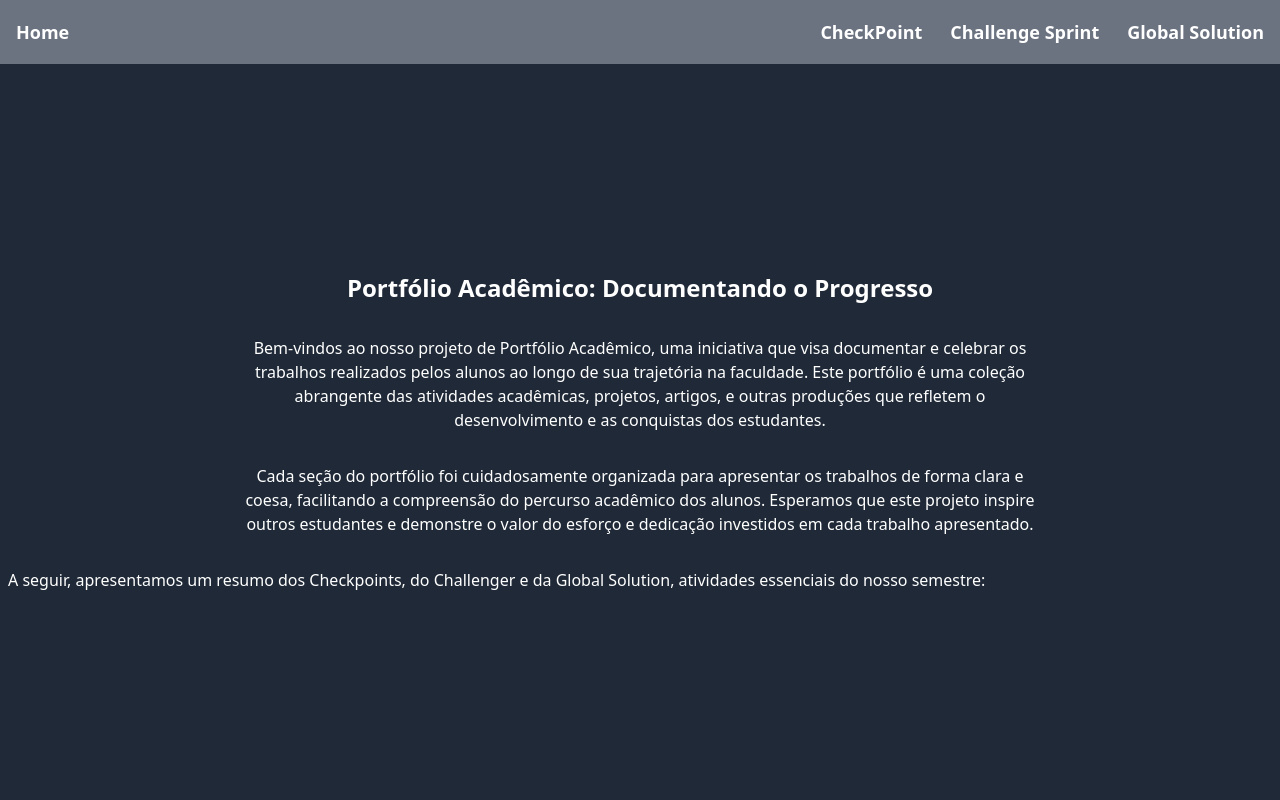
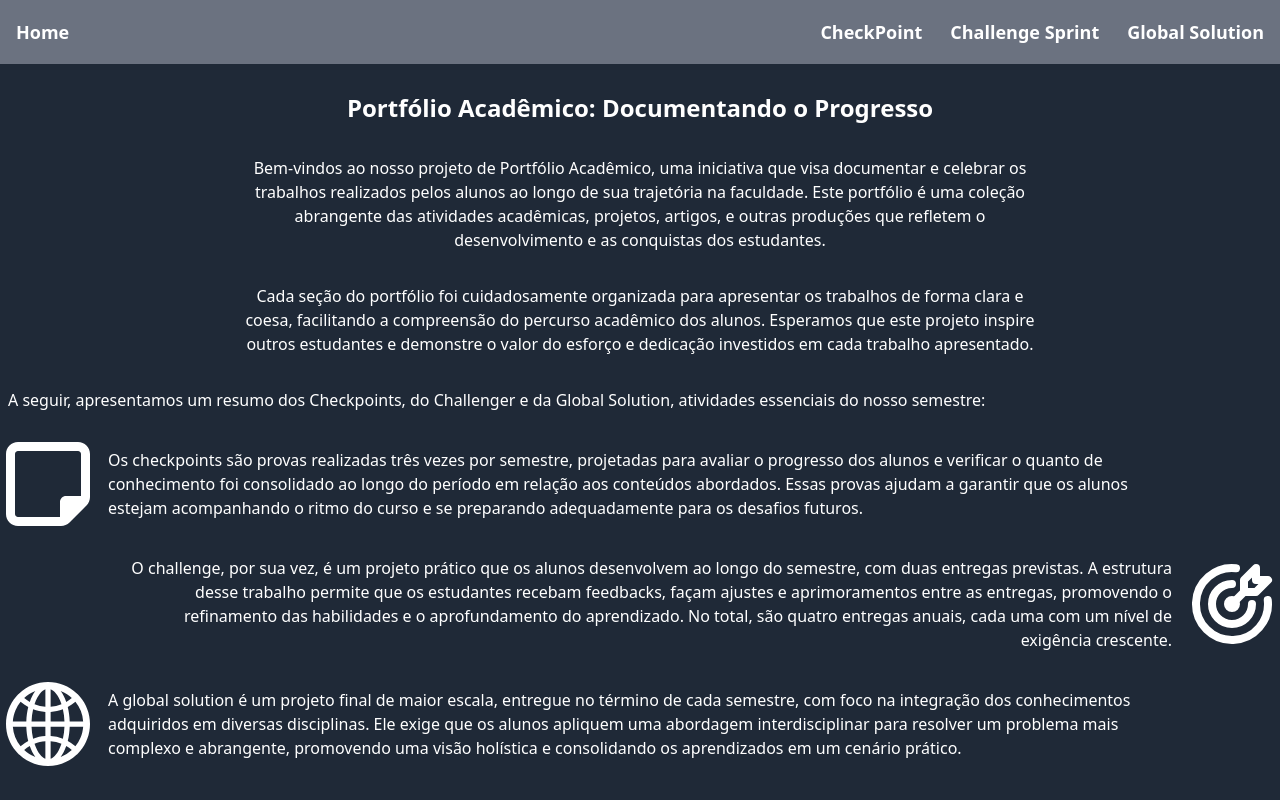
Before and after one commit to tcguus/CP03, a Next.js app in the folder cp3/: page / in a window 1280 px wide. Built offline with nearby package versions, Linux system fonts and the light colour scheme.

Commit message:
Finalizando a Home.

```diff
--- a/cp3/src/app/page.tsx
+++ b/cp3/src/app/page.tsx
@@ -1,15 +1,75 @@
 import { FaRegNoteSticky } from "react-icons/fa6";
+import { TbTargetArrow } from "react-icons/tb";
+import { AiOutlineGlobal } from "react-icons/ai";
 
 export default function Home() {
   return (
     <main className="flex items-center h-[calc(100vh-4rem)] bg-gray-800 text-white">
       <div className="flex flex-col items-center justify-center w-full">
-      <h1 className="font-bold text-2xl ">Portfólio Acadêmico: Documentando o Progresso</h1>
-      <p className="text-center mt-[2rem] w-[50rem]">Bem-vindos ao nosso projeto de Portfólio Acadêmico, uma iniciativa que visa documentar e celebrar os trabalhos realizados pelos alunos ao longo de sua trajetória na faculdade. Este portfólio é uma coleção abrangente das atividades acadêmicas, projetos, artigos, e outras produções que refletem o desenvolvimento e as conquistas dos estudantes.</p>
-      <p className="text-center mt-[2rem] w-[50rem]">Cada seção do portfólio foi cuidadosamente organizada para apresentar os trabalhos de forma clara e coesa, facilitando a compreensão do percurso acadêmico dos alunos. Esperamos que este projeto inspire outros estudantes e demonstre o valor do esforço e dedicação investidos em cada trabalho apresentado.</p>
-      <div className="w-full">
-      <p className="mt-[2rem] ml-[0.5rem]">A seguir, apresentamos um resumo dos Checkpoints, do Challenger e da Global Solution, atividades essenciais do nosso semestre:</p>
-      </div>
+        <h1 className="font-bold text-2xl ">
+          Portfólio Acadêmico: Documentando o Progresso
+        </h1>
+        <p className="text-center mt-[2rem] w-[50rem]">
+          Bem-vindos ao nosso projeto de Portfólio Acadêmico, uma iniciativa que
+          visa documentar e celebrar os trabalhos realizados pelos alunos ao
+          longo de sua trajetória na faculdade. Este portfólio é uma coleção
+          abrangente das atividades acadêmicas, projetos, artigos, e outras
+          produções que refletem o desenvolvimento e as conquistas dos
+          estudantes.
+        </p>
+        <p className="text-center mt-[2rem] w-[50rem]">
+          Cada seção do portfólio foi cuidadosamente organizada para apresentar
+          os trabalhos de forma clara e coesa, facilitando a compreensão do
+          percurso acadêmico dos alunos. Esperamos que este projeto inspire
+          outros estudantes e demonstre o valor do esforço e dedicação
+          investidos em cada trabalho apresentado.
+        </p>
+        <div className="w-full">
+          <p className="mt-[2rem] ml-[0.5rem]">
+            A seguir, apresentamos um resumo dos Checkpoints, do Challenger e da
+            Global Solution, atividades essenciais do nosso semestre:
+          </p>
+        </div>
+        <div className="w-full pr-[8rem] mt-[1.5rem] flex items-center gap-3">
+          <div className="w-[6rem] h-[6rem]">
+            <FaRegNoteSticky className="w-[6rem] h-[6rem]" />
+          </div>
+          <p>
+            Os checkpoints são provas realizadas três vezes por semestre,
+            projetadas para avaliar o progresso dos alunos e verificar o quanto
+            de conhecimento foi consolidado ao longo do período em relação aos
+            conteúdos abordados. Essas provas ajudam a garantir que os alunos
+            estejam acompanhando o ritmo do curso e se preparando adequadamente
+            para os desafios futuros.
+          </p>
+        </div>
+        <div className="w-full mt-[1.5rem] pl-[8rem] flex items-center gap-3">
+          <p className="text-end">
+            O challenge, por sua vez, é um projeto prático que os alunos
+            desenvolvem ao longo do semestre, com duas entregas previstas. A
+            estrutura desse trabalho permite que os estudantes recebam
+            feedbacks, façam ajustes e aprimoramentos entre as entregas,
+            promovendo o refinamento das habilidades e o aprofundamento do
+            aprendizado. No total, são quatro entregas anuais, cada uma com um
+            nível de exigência crescente.
+          </p>
+          <div className="w-[6rem] h-[6rem]">
+            <TbTargetArrow className="w-[6rem] h-[6rem]" />
+          </div>
+        </div>
+        <div className="w-full pr-[8rem] mt-[1.5rem] flex items-center gap-3">
+          <div className="w-[6rem] h-[6rem]">
+            <AiOutlineGlobal className="w-[6rem] h-[6rem]" />
+          </div>
+          <p>
+            A global solution é um projeto final de maior escala, entregue no
+            término de cada semestre, com foco na integração dos conhecimentos
+            adquiridos em diversas disciplinas. Ele exige que os alunos apliquem
+            uma abordagem interdisciplinar para resolver um problema mais
+            complexo e abrangente, promovendo uma visão holística e consolidando
+            os aprendizados em um cenário prático.
+          </p>
+        </div>
       </div>
     </main>
   );
```
